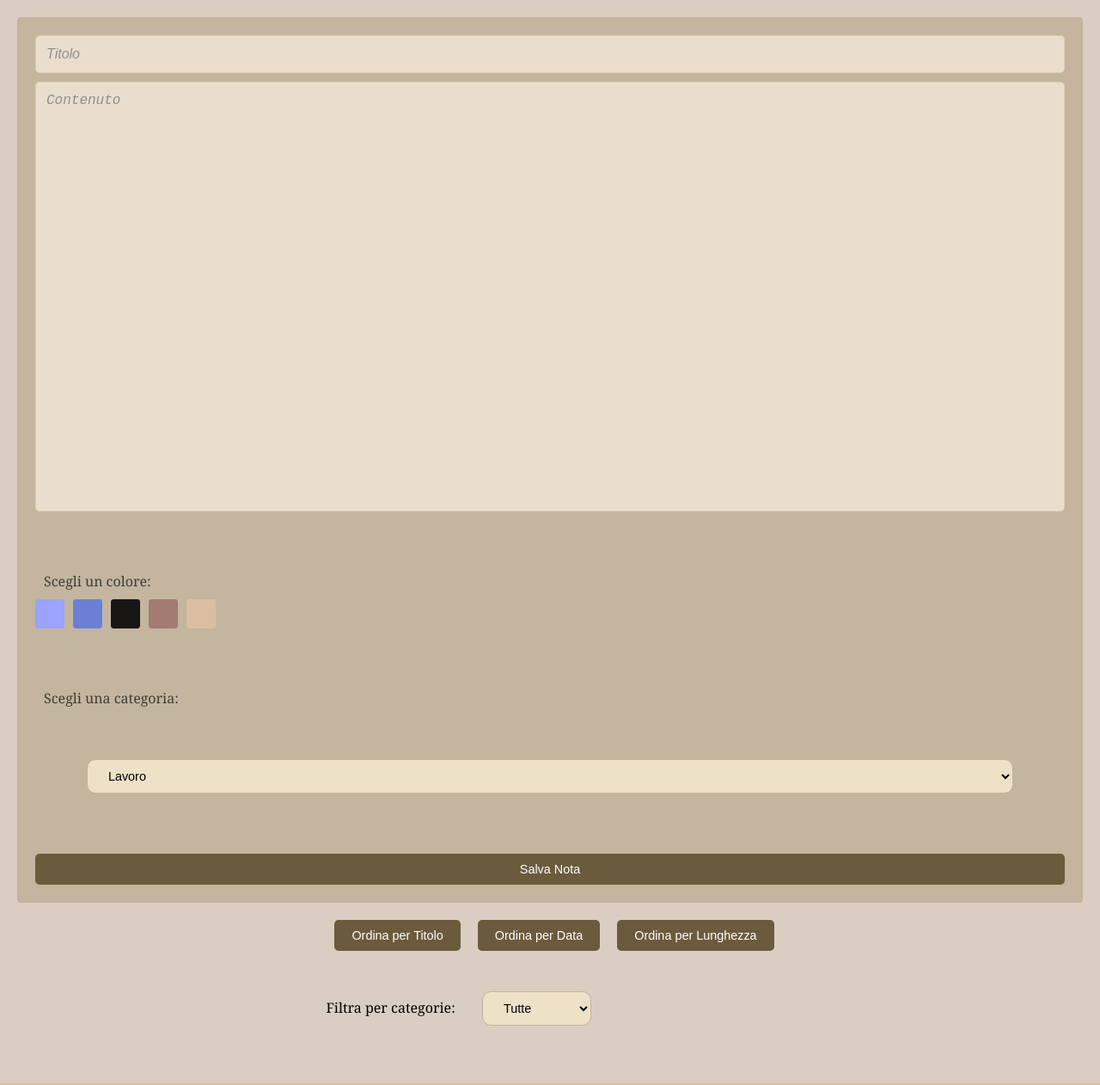
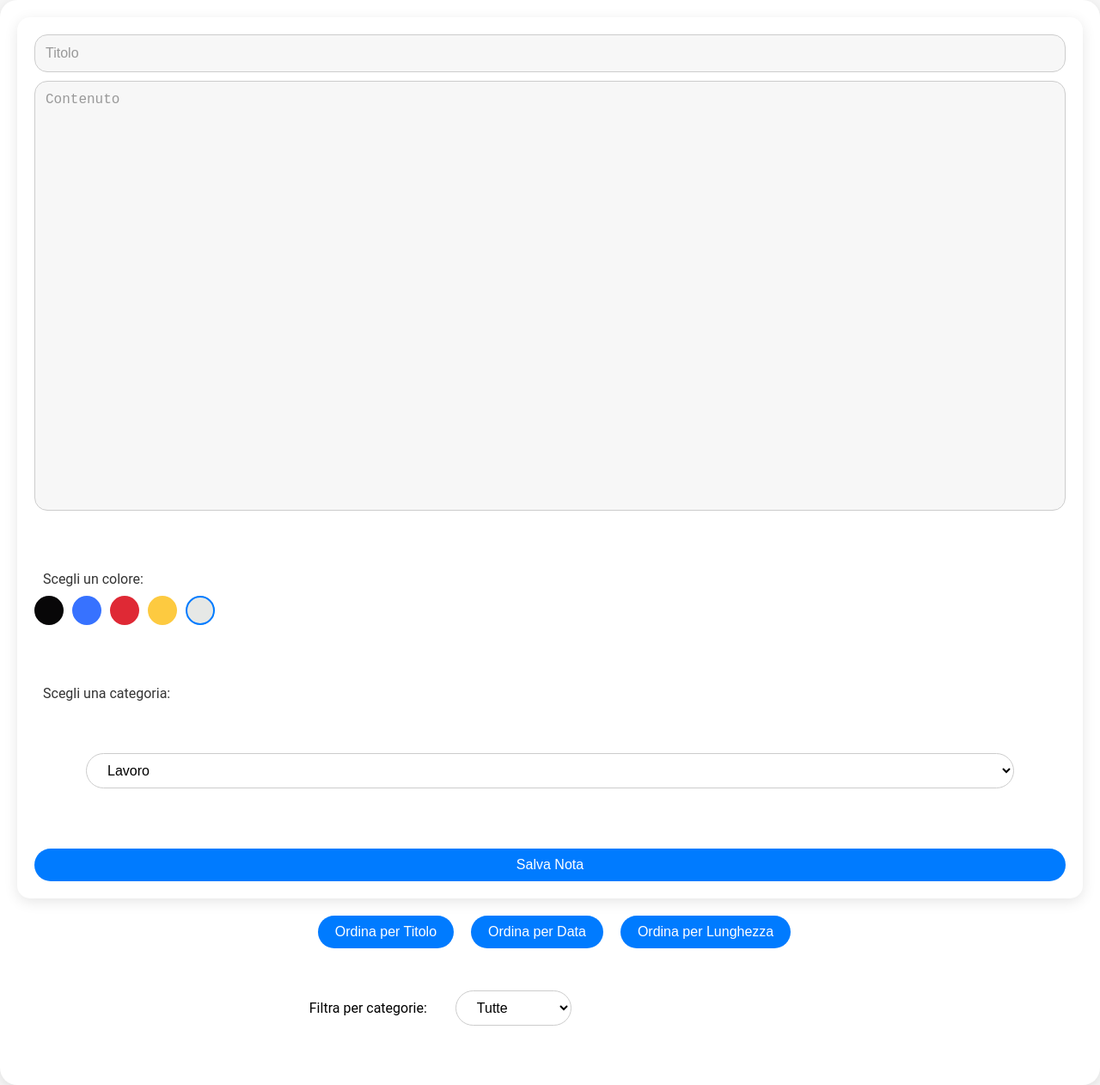
Before and after one commit to GiuseppeBondii/noteapp, a React (Create React App) app: page / in a window 1280 px wide. Shown: the whole page at 86% size. Built offline with nearby package versions, Linux system fonts and the light colour scheme.

Commit message:
reupdate

```diff
--- a/src/App.css
+++ b/src/App.css
@@ -1,7 +1,7 @@
 /* Stile generale */
 body {
-  font-family: 'Georgia', serif; /* Font serif per un look più classico */
-  background-color: #DBBEA1; /* Colore di sfondo che ricorda la carta ingiallita */
+  font-family: 'Roboto', sans-serif; /* Font sans-serif per un look più moderno */
+  background-color: #f7f7f7; /* Colore di sfondo chiaro e neutro */
   margin: 0;
   padding: 0;
 }
@@ -9,17 +9,19 @@ body {
 /* Container principale */
 .App {
   padding: 20px;
-  background-color: #dacec2;
+  background-color: #ffffff;
   min-height: 100vh;
   display: flex;
   flex-direction: column;
   align-items: center;
+  border-radius: 20px; /* Bordo arrotondato per un look moderno */
+  box-shadow: 0 4px 16px rgba(0, 0, 0, 0.1); /* Ombra leggera per effetto di profondità */
 }
 
 /* Note list container */
 .note-list {
   display: grid;
-  grid-template-columns: repeat(auto-fill, minmax(20%, 3fr)); /* Griglia flessibile */
+  grid-template-columns: repeat(auto-fill, minmax(250px, 1fr)); /* Griglia con colonne flessibili */
   gap: 20px;
   width: 100%;
   max-width: 1200px;
@@ -28,16 +30,14 @@ body {
 }
 
 /* Stile per ogni nota */
-
-/* Stile per ogni nota */
 .note {
-  background-color: #daccbe; /* Colore carta Moleskine */
-  border-radius: 5px;
+  background-color: #ffffff; /* Colore di sfondo neutro */
+  border-radius: 15px; /* Bordi molto arrotondati */
   padding: 20px;
-  box-shadow: 0 4px 8px rgba(0, 0, 0, 0.1);
+  box-shadow: 0 4px 16px rgba(0, 0, 0, 0.1); /* Ombra leggera */
   box-sizing: border-box;
-  transition: background-color 0.3s ease, color 0.3s ease;
-  border: 1px solid #C1B299;
+  transition: background-color 0.3s ease, color 0.3s ease, transform 0.3s ease;
+  border: none;
   overflow-wrap: break-word;
   word-wrap: break-word;
   word-break: break-word;
@@ -45,84 +45,84 @@ body {
   white-space: pre-wrap;
 }
 
-/* Stile per testo scuro su sfondi chiari */
 .note.light-bg {
-  background-color: #daccbe;
-  color: #343131; /* Testo scuro */
+  background-color: #f0f0f0;
+  color: #333333; /* Testo scuro */
 }
 
-/* Stile per testo chiaro su sfondi scuri */
 .note.dark-bg {
-  background-color: #3E3D3A;
-  color: #f5f5f5; /* Testo chiaro */
+  background-color: #333333;
+  color: #f0f0f0; /* Testo chiaro */
 }
 
 .note h3 {
   font-size: 1.5rem;
   margin: 0 0 10px 0;
-  font-weight: normal;
+  font-weight: 500;
 }
 
 .note p {
-  font-size: 0.9rem;
+  font-size: 1rem;
   margin: 5px 0;
 }
 
 /* Bottoni generici */
 button {
-  background-color: #3E3D3A;
+  background-color: #007BFF;
   color: white;
   border: none;
   padding: 10px 20px;
-  border-radius: 2px; /* Riduzione del raggio del bordo per un aspetto più classico */
-  font-size: 0.9rem;
+  border-radius: 30px; /* Bordo molto arrotondato */
+  font-size: 1rem;
   cursor: pointer;
   margin-right: 10px;
   margin-top: 10px;
-  transition: background-color 0.3s ease;
+  transition: background-color 0.3s ease, transform 0.3s ease;
   align-self: baseline;
 }
 
 button:hover {
-  background-color: #575551;
+  background-color: #0056b3;
+  transform: translateY(-2px); /* Leggero spostamento verso l'alto per feedback visivo */
 }
 
 button[type="submit"] {
   width: 100%;
-  background-color: #6B5B3D;
+  background-color: #007BFF;
   padding: 10px 20px;
-  border-radius: 5px;
-  font-size: 0.9rem;
+  border-radius: 30px;
+  font-size: 1rem;
 }
 
 button[type="submit"]:hover {
-  background-color: #d1ba8a;
+  background-color: #515be6;
 }
 
 /* Form */
 form {
-  background-color: #c3b59e;
+  background-color: #ffffff;
   padding: 20px;
-  border-radius: 3px;
+  border-radius: 15px;
   margin-bottom: 10px;
   width: 100%;
   height: 100%;
   box-sizing: border-box;
   display: flex;
   flex-direction: column;
-  border: 1px solid #C1B299;
+  border: none;
+  box-shadow: 0 4px 16px rgba(0, 0, 0, 0.1);
 }
 
 /* Stile per input e textarea */
 .note-input, textarea {
   width: 100%;
   padding: 12px;
-  border: 1px solid #dfceb2;
-  border-radius: 5px;
+  border: 1px solid #ccc;
+  border-radius: 15px;
   margin-bottom: 10px;
   font-size: 1rem;
-  background-color: #e9decd;
-  color: #3E3D3A;
+  background-color: #f7f7f7;
+  color: #333333;
   box-sizing: border-box;
 }
 
@@ -134,13 +134,13 @@ textarea {
 /* Placeholder */
 input::placeholder,
 textarea::placeholder {
-  color: #8E8E93;
-  font-style: italic; /* Testo in corsivo per effetto scritto a mano */
+  color: #999999;
+  font-style: normal; /* Testo normale per un aspetto moderno */
 }
 
 /* Label */
 label {
-  color: #3E3D3A;
+  color: #333333;
   margin-left: 10px;
   margin-top: 5%;
 }
@@ -156,14 +156,18 @@ label {
 .color-swatch {
   width: 30px;
   height: 30px;
-  border-radius: 10%;
+  border-radius: 50%; /* Bordo rotondo per le selezioni di colore */
   cursor: pointer;
   border: 2px solid transparent;
-  transition: border 0.3s ease;
+  transition: border 0.3s ease, transform 0.3s ease;
 }
 
 .color-swatch.selected {
-  border: 2px solid #3E3D3A;
+  border: 2px solid #007BFF;
+}
+
+.color-swatch:hover {
+  transform: scale(1.1); /* Ingrandimento leggero al passaggio del mouse */
 }
 
 /* Container per i bottoni di ordinamento e il filtro */
@@ -176,43 +180,41 @@ label {
 }
 
 .sort-buttons button {
-  background-color: #6B5B3D;
+  background-color: #007BFF;
   padding: 10px 20px;
-  border-radius: 5px;
-  font-size: 0.9rem;
+  border-radius: 30px;
+  font-size: 1rem;
 }
 
 .sort-buttons button:hover {
-  background-color: #8B7C5B;
+  background-color: #515be6;
 }
 
 /* Stile del select per il filtro */
 select {
   margin: 5%;
   padding: 10px 20px;
-  border-radius: 10px;
-  font-size: 0.9rem;
-  border: 1px solid #C1B299;
-  background-color: #EDE1C7;
+  border-radius: 30px;
+  font-size: 1rem;
+  border: 1px solid #ccc;
+  background-color: #ffffff;
 }
 
 /* Drawer stile */
 .drawer {
-
   box-shadow: -2px 0 8px rgba(0, 0, 0, 0.2);
   transition: transform 0.4s ease-in-out;
-
   position: fixed;
   right: 0;
   top: 0;
   height: 100%;
   width: 90%;
-  background-color: #dacec2;
-  transition: transform 0.3s ease-in-out;
+  background-color: #ffffff;
   transform: translateX(100%);
   z-index: 1000;
   padding: 20px;
   overflow-y: auto;
+  border-radius: 20px 0 0 20px; /* Bordo arrotondato per il drawer */
 }
 
 .drawer.open {
@@ -228,14 +230,14 @@ select {
 
 .drawer-header h3 {
   margin: 0;
-  color: #3E3D3A;
+  color: #333333;
 }
 
 .drawer-close {
   background: none;
   border: none;
   font-size: 24px;
-  color: #3E3D3A;
+  color: #333333;
   cursor: pointer;
 }
 
@@ -245,8 +247,8 @@ select {
   width: 100%;
   margin-bottom: 10px;
   padding: 10px;
-  border: 1px solid #C1B299;
-  border-radius: 5px;
+  border: 1px solid #ccc;
+  border-radius: 15px;
 }
 
 .drawer-content textarea {
@@ -255,37 +257,32 @@ select {
 
 .drawer-content button {
   padding: 10px;
-  background-color: #6B5B3D;
-  border-radius: 5px;
+  background-color: #007BFF;
+  border-radius: 30px;
 }
 
 .drawer-content button:hover {
-  background-color: #8B7C5B;
+  background-color: #0056b3;
 }
 
 /* Media Query per schermi medi */
 @media (max-width: 1024px) {
   .note-list {
-    grid-template-columns: repeat(auto-fill, minmax(30%, 3fr));
+    grid-template-columns: repeat(auto-fill, minmax(40%, 1fr));
   }
 }
 
 @media (max-width: 900px) {
   .note-list {
-    grid-template-columns: repeat(auto-fill, minmax(40%, 2fr));
+    grid-template-columns: repeat(auto-fill, minmax(50%, 1fr));
   }
 }
-
 
 /* Media Query per schermi piccoli */
 @media (max-width: 768px) {
   .note-list {
-    grid-template-columns: repeat(auto-fill, minmax(50%, 1fr));
+    grid-template-columns: repeat(auto-fill, minmax(100%, 1fr));
     max-width: 100%;
-  }
-
-  .note {
-    width: 100%;
   }
 }
 
@@ -295,7 +292,7 @@ select {
 
 .note-content h1, .note-content h2, .note-content h3 {
   margin: 0.5em 0;
-  font-family: 'Georgia', serif;
+  font-family: 'Roboto', sans-serif;
 }
 
 .note-content ul, .note-content ol {
@@ -303,22 +300,21 @@ select {
 }
 
 .note-content code {
-  background-color: #343131;
-  color: rgb(220, 100, 100);
+  background-color: #e0e0e0;
+  color: #d6336c;
   padding: 0.2em 0.4em;
   border-radius: 4px;
 }
 
 .note-content pre {
-  background-color: #EDE1C7;
+  background-color: #f8f8f8;
   padding: 10px;
-  border-radius: 4px;
+  border-radius: 10px;
   overflow-x: auto;
-  border: 1px solid #C1B299;
+  border: 1px solid #ccc;
 }
 
 .note:hover {
-  box-shadow: 0 8px 16px rgba(0, 0, 0, 0.2);
-  transform: translateY(-2px);
-  transition: box-shadow 0.3s ease, transform 0.3s ease;
+  box-shadow: 0 8px 24px rgba(0, 0, 0, 0.15);
+  transform: translateY(-5px); /* Maggiore effetto di sollevamento */
 }
--- a/src/Drawer.js
+++ b/src/Drawer.js
@@ -4,20 +4,20 @@ import './Drawer.css';
 const Drawer = ({ isOpen, note, onClose, onSave }) => {
   const [title, setTitle] = useState('');
   const [content, setContent] = useState('');
-  const [color, setColor] = useState('#ffffff');
+  const [color, setColor] = useState('#E6E8E6');
   const [category, setCategory] = useState('Lavoro');
 
   useEffect(() => {
     if (isOpen && note) {
       setTitle(note.title || '');
       setContent(note.content || '');
-      setColor(note.color || '#ffffff');
+      setColor(note.color || '#E6E8E6');
       setCategory(note.category || 'Lavoro');
     }
     if (!isOpen) {
       setTitle('');
       setContent('');
-      setColor('#ffffff');
+      setColor('#E6E8E6');
       setCategory('Lavoro');
     }
   }, [isOpen, note]);
@@ -51,7 +51,7 @@ const Drawer = ({ isOpen, note, onClose, onSave }) => {
         />
         <label>Scegli un colore:</label>
         <div className="color-picker">
-          {['#9BA2FF', '#6B7FD7','#191716', '#A37B73', '#DBBEA1'].map((col) => (
+          {['#080708', '#3772FF','#DF2935', '#FDCA40', '#E6E8E6'].map((col) => (
             <div
               key={col}
               className={`color-swatch ${col === color ? 'selected' : ''}`}
--- a/src/NoteForm.js
+++ b/src/NoteForm.js
@@ -3,10 +3,10 @@ import React, { useState } from 'react';
 const NoteForm = ({ onSave }) => {
   const [title, setTitle] = useState('');
   const [content, setContent] = useState('');
-  const [color, setColor] = useState('#ffffff');
+  const [color, setColor] = useState('#E6E8E6');
   const [category, setCategory] = useState('Lavoro');
 
-  const colors = [ '#9BA2FF', '#6B7FD7','#191716', '#A37B73', '#DBBEA1'];
+  const colors = [ '#080708', '#3772FF','#DF2935', '#FDCA40', '#E6E8E6'];
   const categories = ['Lavoro', 'Personale', 'Studio', 'Altro'];
 
   const handleSubmit = (e) => {
```
